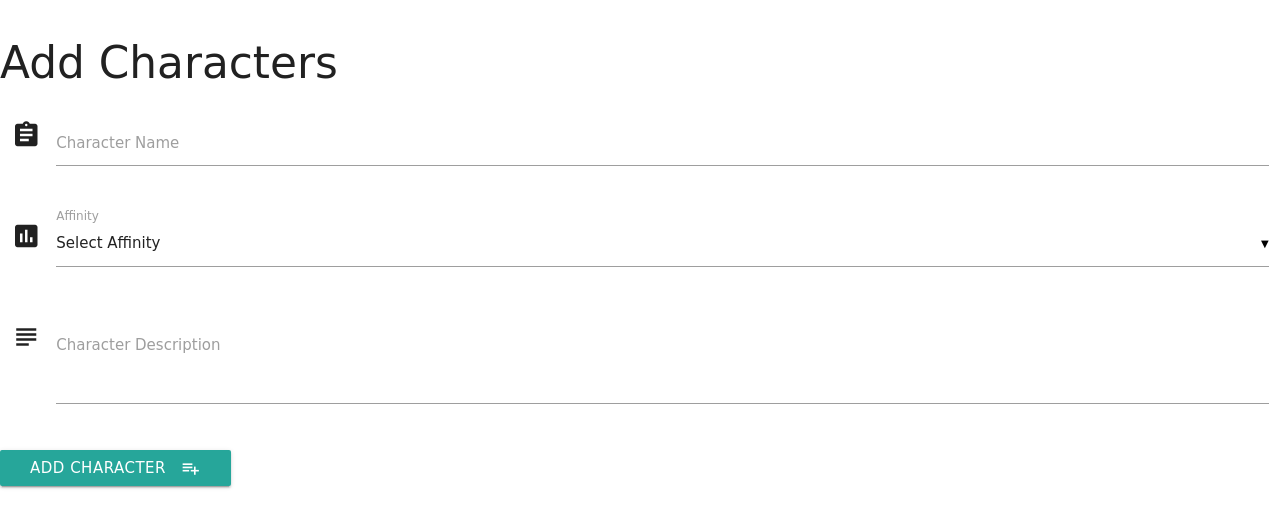
After one commit to Code-Institute-Submissions/clover-codex, a Flask app: page /add_characters in a window 1280 px wide. The commit adds this page. Shown: the part 832-1338 px from the top of the page. Run offline with Flask 2, Linux system fonts and the light colour scheme; data that the repository does not hold is empty; some libraries are stand-ins or nearby versions.

Commit message:
added several templates, functions and changed the base, html needs fixing.

```diff
--- a/app.py
+++ b/app.py
@@ -1,5 +1,5 @@
 import os
-from flask  import Flask , render_template, redirect, request, url_for , request
+from flask import Flask, render_template, redirect, request, url_for, request
 from flask_pymongo import PyMongo
 from bson.objectid import ObjectId
 from os import path
@@ -8,12 +8,12 @@ if path.exists("env.py"):
 
 app = Flask(__name__)
 app.config["MONGO_DBNAME"] = 'clover_codex'
-app.config["MONGO_URI"] = os.getenv('MONGO_URI' )
+app.config["MONGO_URI"] = os.getenv('MONGO_URI')
 
 mongo = PyMongo(app)
 
+
 @app.route('/')
-
 @app.route('/home')
 def home_page():
     return render_template('home.html')
@@ -24,7 +24,26 @@ def characters_page():
     return render_template('characters.html', characters=mongo.db.characters.find())
 
 
+@app.route('/add_characters')
+def add_characters():
+    return render_template('add_characters.html', affinity=mongo.db.affinity.find())
+
+@app.route('/full_character_card/<character_id>')
+def full_character_page(character_id):
+    the_characters=mongo.db.characters.find_one({"_id": ObjectId(character_id)}),
+    character_name: request.form.getValues('character_name')
+    the_affinity=affinity=mongo.db.affinity.find()
+
+    return render_template('full_character_card.html', characters=the_characters , affinity=the_affinity)
+
+@app.route('/insert_character', methods=['POST'])
+def insert_character():
+    characters = mongo.db.characters
+    characters.insert_one(request.form.to_dict())
+    return redirect(url_for('characters_page'))
+
+
 if __name__ == "__main__":
-       app.run(host=os.environ.get('IP'),
+    app.run(host=os.environ.get('IP'),
             port=int(os.environ.get('PORT')),
             debug=True)
--- /dev/null
+++ b/static/js/main.js
@@ -0,0 +1,4 @@
+$(document).ready(function(){
+$('select').material_select();
+
+});
--- /dev/null
+++ b/templates/add_characters.html
@@ -0,0 +1,42 @@
+{% extends 'base.html' %} {% block content %}
+<h3>Add Characters</h3>
+
+<form action="{{url_for('insert_character')}}" method="POST" class="col s12">
+	<div class="row">
+    <div class="input-field col s12">
+				<i class="material-icons prefix">assignment</i>
+				<input id="character_name" name="character_name" type="text">
+				<label for="icon_prefix"> Character Name</label>
+			</div>
+    </div>
+		<div class="row">
+			<div class="input-field col s12">
+				<i class="material-icons prefix">poll</i>
+				<select id="affinity" name="affinity_name">
+                  <option value="" disabled selected>Select Affinity</option>
+                  {% for affinity in affinity %}
+                      <option value="{{affinity.affinity_name}}">{{affinity.affinity_name}}</option>
+                  {% endfor %}
+                </select>
+				<label> Affinity</label>
+			</div>
+		</div>
+
+	<div class="row">
+		<div class="input-field col s12">
+			<i class="material-icons prefix">subject</i>
+			<textarea name="character_description" id="character_description" class="materialize-textarea"></textarea>
+			<label for="">Character Description</label>
+		</div>
+	</div>
+
+	<div class="row">
+		<button class="btn waves-effect waves-light" type="submit" name="action">Add Character
+                <i class="material-icons right">playlist_add</i>
+             </button>
+	</div>
+
+</form>
+
+
+{% endblock %}
--- a/templates/base.html
+++ b/templates/base.html
@@ -7,9 +7,9 @@
 	<meta name="viewport" content="width=device-width, initial-scale=1, shrink-to-fit=no">
 
 	<!-- Bootstrap CSS -->
-	<link rel="stylesheet" href="https://stackpath.bootstrapcdn.com/bootstrap/4.1.3/css/bootstrap.min.css"
-		integrity="sha384-MCw98/SFnGE8fJT3GXwEOngsV7Zt27NXFoaoApmYm81iuXoPkFOJwJ8ERdknLPMO" crossorigin="anonymous">
-        <link href="https://fonts.googleapis.com/css?family=ZCOOL+QingKe+HuangYou&display=swap" rel="stylesheet">
+
+	<link href="https://fonts.googleapis.com/icon?family=Material+Icons" rel="stylesheet">
+	<link rel="stylesheet" href="https://cdnjs.cloudflare.com/ajax/libs/materialize/0.100.2/css/materialize.min.css">
 
 	<link rel="stylesheet" href="{{url_for('static' , filename='css/main.css') }}">
 
@@ -17,8 +17,7 @@
 	<title>Hello, world!</title>
 
 	<style>
-
-    body{
+		body {
 			font-family: 'ZCOOL QingKe HuangYou', cursive;
 		}
 
@@ -27,7 +26,7 @@
 		/* nav code  */
 
 		#blackbulls-nav {
-  padding-bottom:20px;
+			padding-bottom: 20px;
 			background-color: white;
 
 		}
@@ -37,35 +36,36 @@
 			color: #000;
 		}
 
- #blackbulls-nav .navbar-toggler  {
+		#blackbulls-nav .navbar-toggler {
 			font-size: 12px;
 			font-weight: 800;
-  padding: 13px ;
+			padding: 13px;
 			text-transform: uppercase;
 			color: #000;
 		}
 
-#blackbulls-nav .navbar-toggler, .navbar-brand {
-    margin-top:30px;
-    margin-bottom:0;
+		#blackbulls-nav .navbar-toggler,
+		.navbar-brand {
+			margin-top: 30px;
+			margin-bottom: 0;
 		}
 
 
- #blackbulls-nav .navbar-nav > li.nav-item > a {
+		#blackbulls-nav .navbar-nav>li.nav-item>a {
 			font-size: 12px;
 			font-weight: 800;
 			letter-spacing: 1px;
 			text-transform: uppercase;
 		}
 
-#blackbulls-nav .navbar-nav > li.nav-item :hover {
-    background:#000;
-    color:#fff;
-    width:100%;
+		#blackbulls-nav .navbar-nav>li.nav-item :hover {
+			background: #000;
+			color: #fff;
+			width: 100%;
 		}
 
 		/* Header code  */
-		.clover-title-heading{
+		.clover-title-heading {
 			width: 100%;
 			color: white;
 
@@ -73,7 +73,7 @@
 
 		.clover-title-heading h1,
 		.subheading {
-            font-size:54px;
+			font-size: 54px;
 			text-align: center;
 
 		}
@@ -97,6 +97,7 @@
 			margin-bottom: 40px;
 			padding: 300px 0;
 		}
+
 		.clover-display .bg-shadow {
 			position: absolute;
 			top: 0;
@@ -159,15 +160,19 @@
 
 	<!-- Optional JavaScript -->
 	<!-- jQuery first, then Popper.js, then Bootstrap JS -->
-	<script src="https://code.jquery.com/jquery-3.3.1.slim.min.js"
-		integrity="sha384-q8i/X+965DzO0rT7abK41JStQIAqVgRVzpbzo5smXKp4YfRvH+8abtTE1Pi6jizo" crossorigin="anonymous">
+
+
+	<script src="https://cdnjs.cloudflare.com/ajax/libs/jquery/3.4.1/jquery.min.js"></script>
+
+	<script src="https://cdnjs.cloudflare.com/ajax/libs/materialize/0.100.2/js/materialize.min.js"></script>
+
+<script type="text/javascript"  src="{{url_for('static' , filename='js/main.js' )}}">
+$(document).ready(function(){
+$('select').material_select();
+
+});
 </script>
-	<script src="https://cdnjs.cloudflare.com/ajax/libs/popper.js/1.14.3/umd/popper.min.js"
-		integrity="sha384-ZMP7rVo3mIykV+2+9J3UJ46jBk0WLaUAdn689aCwoqbBJiSnjAK/l8WvCWPIPm49" crossorigin="anonymous">
-	</script>
-	<script src="https://stackpath.bootstrapcdn.com/bootstrap/4.1.3/js/bootstrap.min.js"
-		integrity="sha384-ChfqqxuZUCnJSK3+MXmPNIyE6ZbWh2IMqE241rYiqJxyMiZ6OW/JmZQ5stwEULTy" crossorigin="anonymous">
-	</script>
+
 </body>
 
 </html>
```
Also changed, not shown: templates/character_card.html (added, +27 -0 lines), templates/characters.html (+16 -12 lines), templates/full_character_card.html (added, +26 -0 lines). Lines whose indentation alone changed are shown as unchanged.
